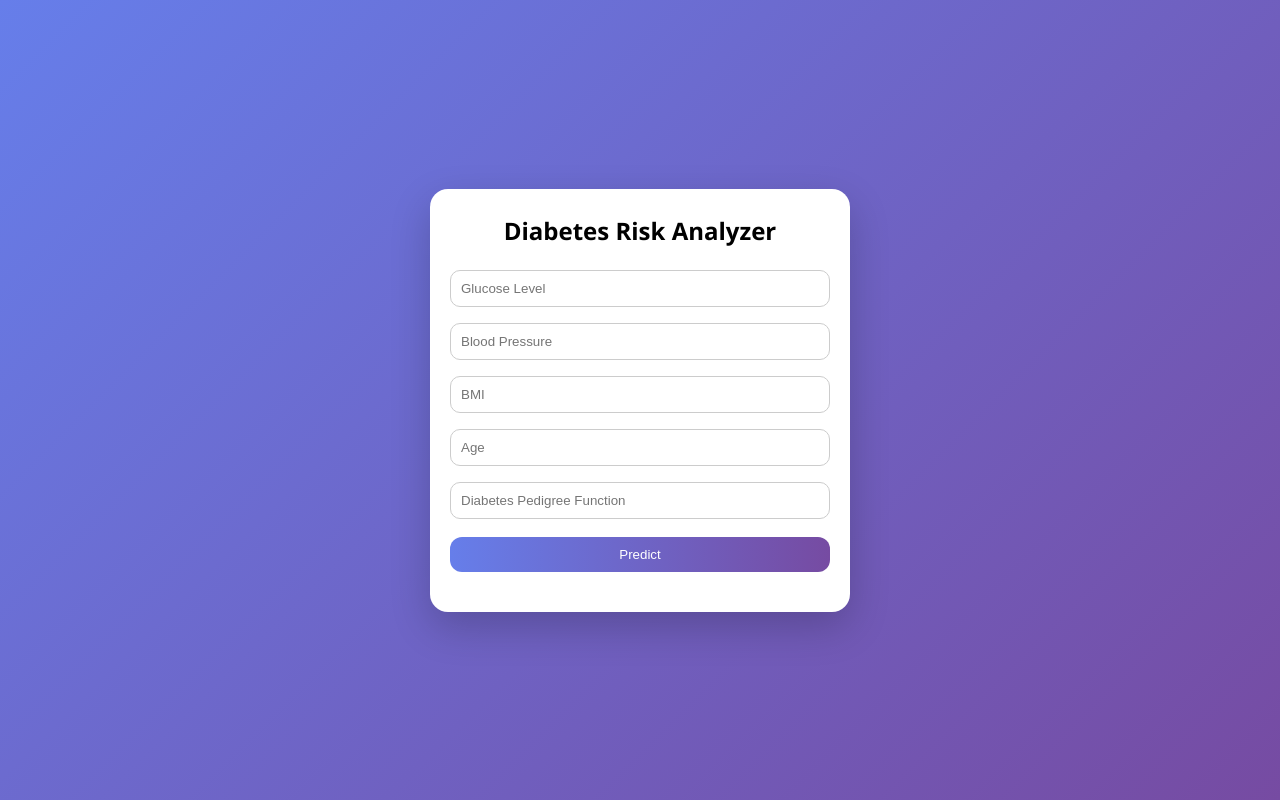
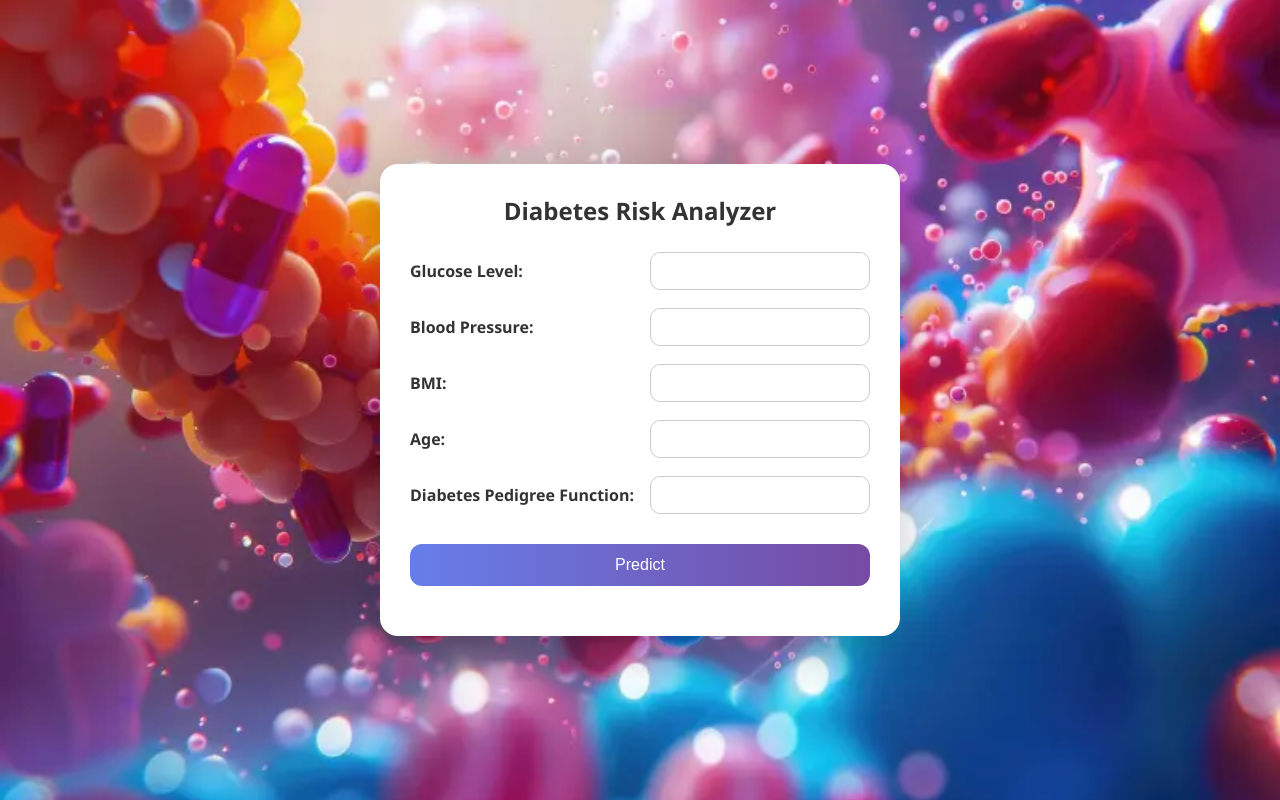
Before and after one commit to Richa-Melkani/diabetes-risk-analyzer, a Flask app: page / in a window 1280 px wide. Run offline with Flask 3, Linux system fonts and the light colour scheme; parts of the project's set-up code (start-up, migrations or seed data) failed here and were passed over.

Commit message:
improved form layout

```diff
--- a/static/style.css
+++ b/static/style.css
@@ -6,9 +6,11 @@
 
 body {
     font-family: 'Segoe UI', sans-serif;
-    background: linear-gradient(135deg, #667eea, #764ba2);
+    background-image: url("img/bg_9.webp");
+    background-size: cover;
+    background-position: center;
+    background-repeat: no-repeat;
     min-height: 100vh;
-    margin: 0;
     display: flex;
     justify-content: center;
     align-items: center;
@@ -16,40 +18,55 @@ body {
 
 .container {
     background: #fff;
-    width: 420px;
-    margin: 60px auto;
-    padding: 25px 20px;
+    width: 520px;
+    padding: 30px;
     border-radius: 18px;
-    text-align: center;
     box-shadow: 0 15px 40px rgba(0,0,0,0.2);
 }
 
 h2 {
-    margin-bottom: 15px;
+    text-align: center;
+    margin-bottom: 25px;
+    color: #333;
 }
 
-input {
-    width: 100%;
+.form-group {
+    margin-bottom: 18px;
+}
+
+.form-group label {
+    display: flex;
+    align-items: center;
+    justify-content: space-between;
+    font-weight: 600;
+    color: #333;
+    gap: 15px;
+}
+
+.form-group input {
+    width: 220px;
     padding: 10px;
-    margin: 8px 0;
     border-radius: 10px;
     border: 1px solid #ccc;
+    font-size: 14px;
 }
 
-input:focus {
+.form-group input:focus {
     border-color: #667eea;
     outline: none;
 }
 
 button {
     width: 100%;
-    padding: 10px;
-    margin-top: 10px;
+    padding: 12px;
+    margin-top: 12px;
     border: none;
     border-radius: 12px;
     background: linear-gradient(to right, #667eea, #764ba2);
     color: white;
+    font-size: 16px;
     cursor: pointer;
+    transition: 0.3s;
 }
 
 button:hover {
@@ -57,9 +74,35 @@ button:hover {
 }
 
 .result {
-    margin-top: 15px;
+    margin-top: 20px;
+    text-align: center;
 }
 
-.low { color: green; }
-.medium { color: orange; }
-.high { color: red; }
+.result h3 {
+    margin-bottom: 10px;
+}
+
+.result h4 {
+    margin-bottom: 10px;
+    color: #444;
+}
+
+.result p {
+    color: #555;
+    line-height: 1.5;
+}
+
+.low {
+    color: green;
+    font-weight: bold;
+}
+
+.medium {
+    color: orange;
+    font-weight: bold;
+}
+
+.high {
+    color: red;
+    font-weight: bold;
+}
--- a/templates/index.html
+++ b/templates/index.html
@@ -1,5 +1,6 @@
 <!DOCTYPE html>
 <html lang="en">
+
 <head>
     <meta charset="UTF-8">
     <title>Diabetes Risk Analyzer</title>
@@ -10,19 +11,52 @@
 <body>
 
     <div class="container">
+
         <h2>Diabetes Risk Analyzer</h2>
 
         <form action="/predict" method="post" onsubmit="return validateForm()">
-        <input type="number" step="any" name="Glucose" placeholder="Glucose Level" required>
-        <input type="number" step="any" name="BloodPressure" placeholder="Blood Pressure" required>
-        <input type="number" step="any" name="BMI" placeholder="BMI" required>
-        <input type="number" step="any" name="Age" placeholder="Age" required>
-        <input type="number" step="any" name="DPF" placeholder="Diabetes Pedigree Function" required>
+
+            <div class="form-group">
+                <label>
+                    Glucose Level:
+                    <input type="number" step="any" name="Glucose" required>
+                </label>
+            </div>
+
+            <div class="form-group">
+                <label>
+                    Blood Pressure:
+                    <input type="number" step="any" name="BloodPressure" required>
+                </label>
+            </div>
+
+            <div class="form-group">
+                <label>
+                    BMI:
+                    <input type="number" step="any" name="BMI" required>
+                </label>
+            </div>
+
+            <div class="form-group">
+                <label>
+                    Age:
+                    <input type="number" step="any" name="Age" required>
+                </label>
+            </div>
+
+            <div class="form-group">
+                <label>
+                    Diabetes Pedigree Function:
+                    <input type="number" step="any" name="DPF" required>
+                </label>
+            </div>
 
             <button type="submit">Predict</button>
+
         </form>
 
         <div class="result">
+
             {% if prediction_text %}
                 <h3>{{ prediction_text }}</h3>
 
@@ -33,10 +67,13 @@
 
                 <p>{{ suggestion_text }}</p>
             {% endif %}
+
         </div>
+
     </div>
 
     <script src="{{ url_for('static', filename='script.js') }}"></script>
 
 </body>
+
 </html>
```
Also changed, not shown: static/img/bg_1.jpg (renamed from static/bg_1.jpg), static/img/bg_4.jpg (renamed from static/bg_4.jpg), static/img/bg_8.jpg (renamed from static/bg_8.jpg), static/img/bg_9.webp (renamed from static/bg_9.webp). Lines whose indentation alone changed are shown as unchanged.
